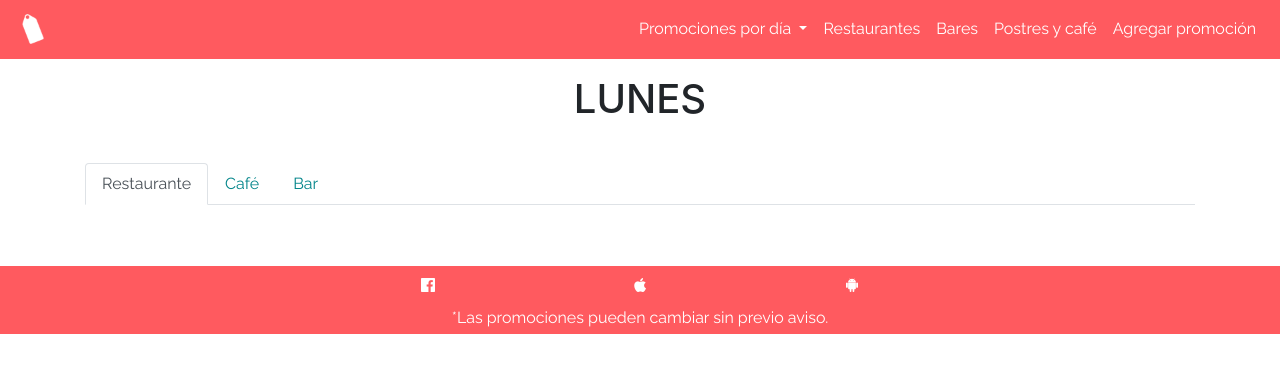
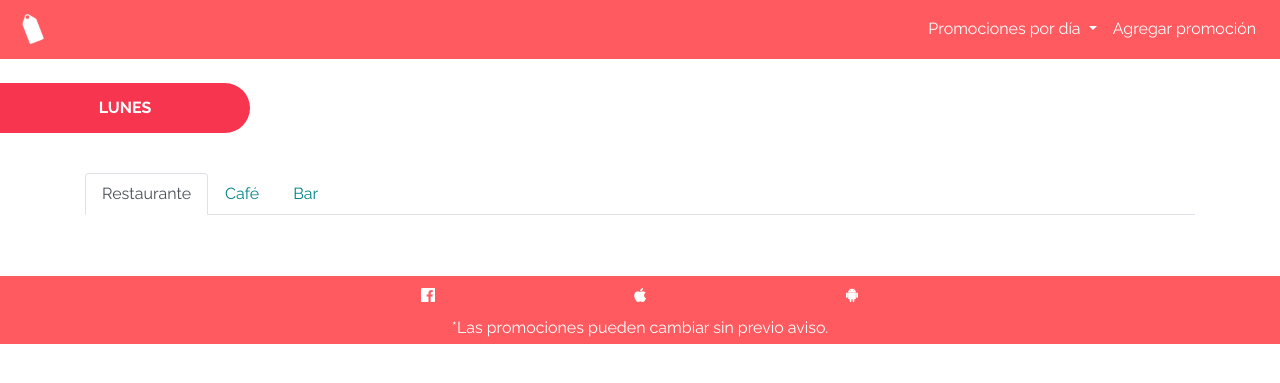
Before and after one commit to irvingviveros/descuentappzo, a PHP site: page /lunes.php in a window 1280 px wide. Shown: the top 383 px of the page. Run offline with PHP 8.4, Linux system fonts and the light colour scheme; data comes from the database, SQL or seed files in the repository; some libraries are stand-ins or nearby versions.

Commit message:
Add files via upload

```diff
--- a/domingo.php
+++ b/domingo.php
@@ -4,7 +4,9 @@ require 'includes/dbh.inc.php';
 ?>
 
 <body>
-<h1 class="text-center mt-3">DOMINGO</h1>
+  <div class="etiqueta-default etiqueta-promoDelDia mt-4">
+    <span class="etiqueta-texto">DOMINGO</span>
+  </div>
 
 <!-- <div class="etiqueta-default etiqueta-restaurantes" style="margin-top: 2em">
   <span class="etiqueta-texto">RESTAURANTES</span>
--- a/header.php
+++ b/header.php
@@ -57,7 +57,7 @@
             <a class="dropdown-item" href="domingo.php">Domingo</a>
           </div>
         </li>
-        <li class="nav-item">
+        <!-- <li class="nav-item">
           <a class="nav-link text-white" href="#">Restaurantes</a>
         </li>
         <li class="nav-item">
@@ -65,7 +65,7 @@
         </li>
         <li class="nav-item">
           <a class="nav-link text-white" href="#">Postres y café</a>
-        </li>
+        </li> -->
         <li class="nav-item">
           <a class="nav-link text-white" href="newpromo.php">Agregar promoción</a>
         </li>
--- a/jueves.php
+++ b/jueves.php
@@ -4,7 +4,9 @@ require 'includes/dbh.inc.php';
 ?>
 
 <body>
-<h1 class="text-center mt-3">JUEVES</h1>
+  <div class="etiqueta-default etiqueta-promoDelDia mt-4">
+    <span class="etiqueta-texto">JUEVES</span>
+  </div>
 
 <!-- <div class="etiqueta-default etiqueta-restaurantes" style="margin-top: 2em">
   <span class="etiqueta-texto">RESTAURANTES</span>
--- a/lunes.php
+++ b/lunes.php
@@ -4,7 +4,9 @@ require 'includes/dbh.inc.php';
 ?>
 
 <body>
-<h1 class="text-center mt-3">LUNES</h1>
+  <div class="etiqueta-default etiqueta-promoDelDia mt-4">
+    <span class="etiqueta-texto">LUNES</span>
+  </div>
 
 <!-- <div class="etiqueta-default etiqueta-restaurantes" style="margin-top: 2em">
   <span class="etiqueta-texto">RESTAURANTES</span>
--- a/martes.php
+++ b/martes.php
@@ -4,7 +4,9 @@ require 'includes/dbh.inc.php';
 ?>
 
 <body>
-<h1 class="text-center mt-3">MARTES</h1>
+  <div class="etiqueta-default etiqueta-promoDelDia mt-4">
+    <span class="etiqueta-texto">MARTES</span>
+  </div>
 
 <!-- <div class="etiqueta-default etiqueta-restaurantes" style="margin-top: 2em">
   <span class="etiqueta-texto">RESTAURANTES</span>
--- a/miercoles.php
+++ b/miercoles.php
@@ -4,7 +4,9 @@ require 'includes/dbh.inc.php';
 ?>
 
 <body>
-<h1 class="text-center mt-3">MIÉRCOLES</h1>
+  <div class="etiqueta-default etiqueta-promoDelDia mt-4">
+    <span class="etiqueta-texto">MIÉRCOLES</span>
+  </div>
 
 <!-- <div class="etiqueta-default etiqueta-restaurantes" style="margin-top: 2em">
   <span class="etiqueta-texto">RESTAURANTES</span>
--- a/sabado.php
+++ b/sabado.php
@@ -4,7 +4,9 @@ require 'includes/dbh.inc.php';
 ?>
 
 <body>
-<h1 class="text-center mt-3">SÁBADO</h1>
+  <div class="etiqueta-default etiqueta-promoDelDia mt-4">
+    <span class="etiqueta-texto">SÁBADO</span>
+  </div>
 
 <!-- <div class="etiqueta-default etiqueta-restaurantes" style="margin-top: 2em">
   <span class="etiqueta-texto">RESTAURANTES</span>
--- a/viernes.php
+++ b/viernes.php
@@ -4,7 +4,9 @@ require 'includes/dbh.inc.php';
 ?>
 
 <body>
-<h1 class="text-center mt-3">VIERNES</h1>
+  <div class="etiqueta-default etiqueta-promoDelDia mt-4">
+    <span class="etiqueta-texto">VIERNES</span>
+  </div>
 
 <!-- <div class="etiqueta-default etiqueta-restaurantes" style="margin-top: 2em">
   <span class="etiqueta-texto">RESTAURANTES</span>
```
